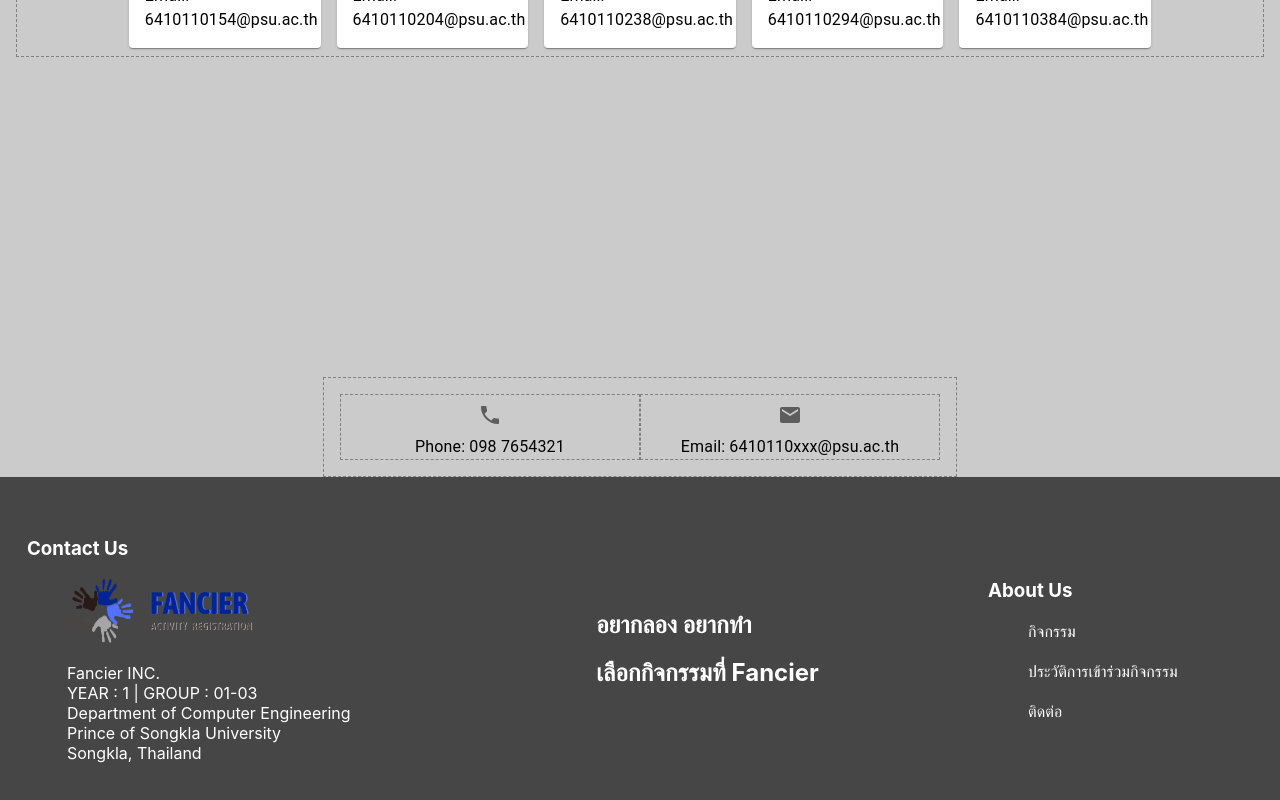
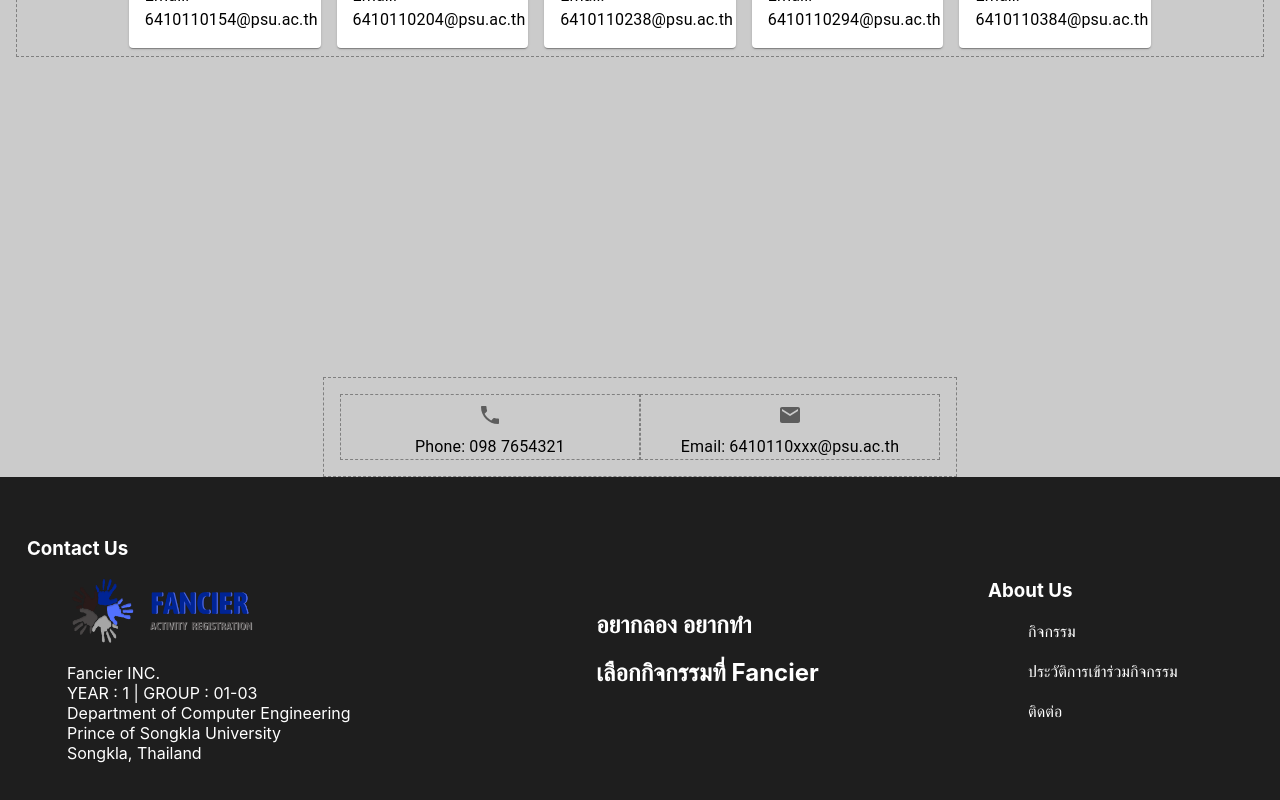
Before and after one commit to Kseraaa/Activity-Web-App, a React (Create React App) app in the folder client/: page /contact in a window 1280 px wide. Shown: the part 508-1308 px from the top of the page. Built offline with nearby package versions, Linux system fonts and the light colour scheme.

Commit message:
เปลี่ยนสีfooter

```diff
--- a/client/src/components/footer/footer.css
+++ b/client/src/components/footer/footer.css
@@ -1,6 +1,6 @@
 .main-footer{
     color:white ;
-    background-color: rgba(0, 0, 0, 0.653);
+    background-color: rgba(0, 0, 0, 0.85);
     padding-bottom: 1cm;
     padding-top: 1cm;
     position: relative;
```
